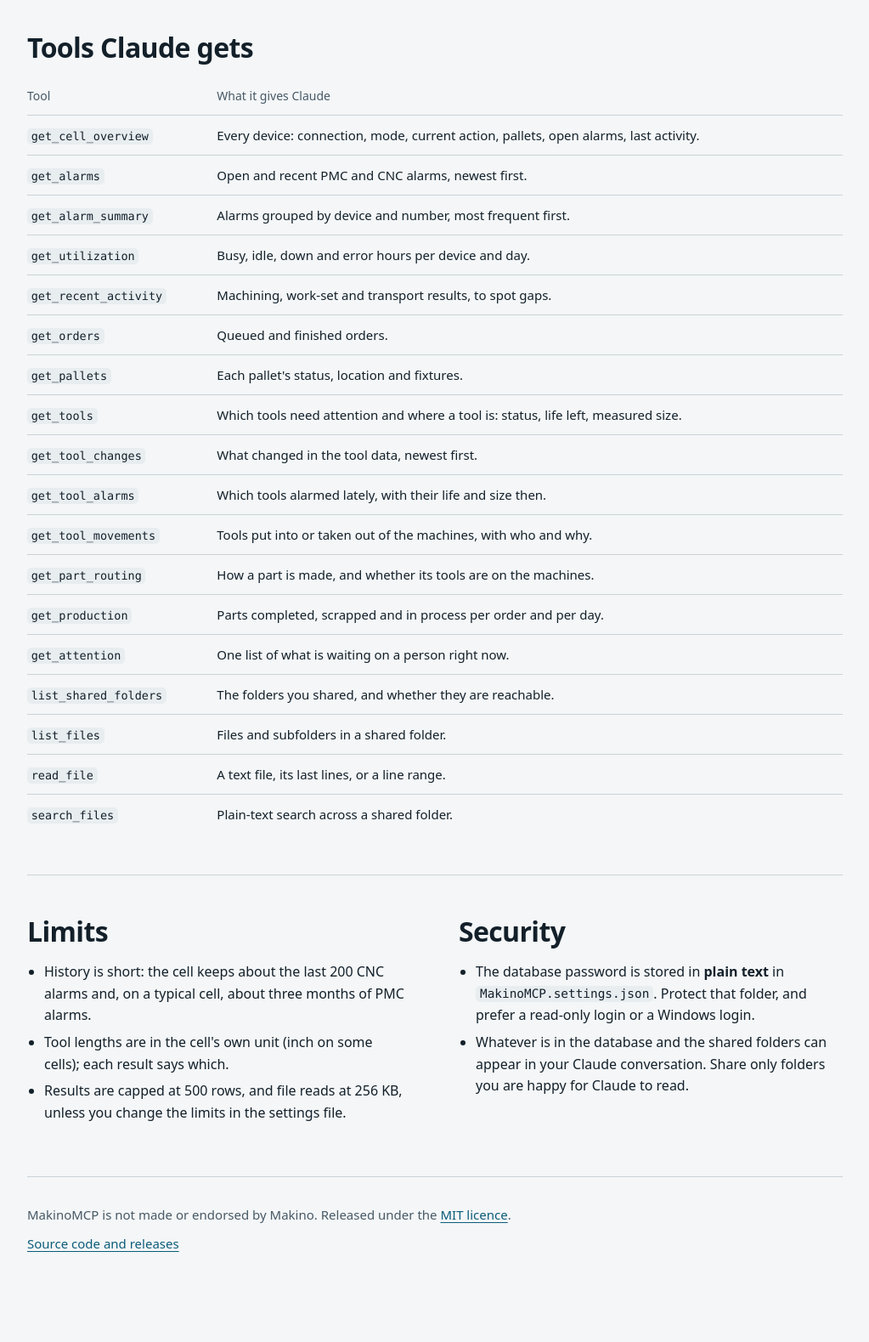
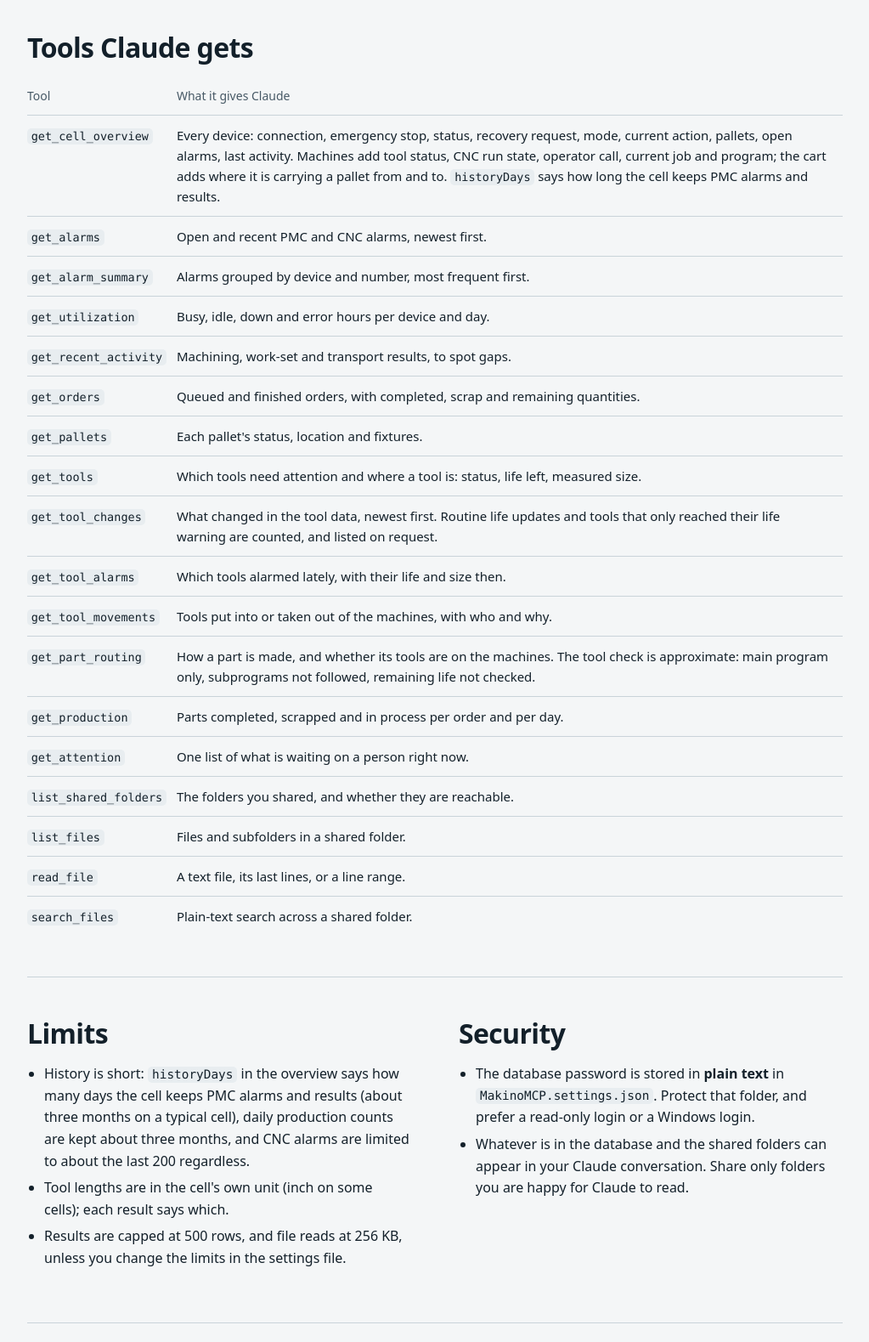
Before and after one commit to GHeart01/Machine_Companion, a plain HTML site: page site/index.html in a window 1280 px wide. Shown: the part 2620-4199 px from the top of the page at 85% size, without its empty margins (128-1151 px from the left). Before the commit the page ends 4161 px from the top, so only its background shows below. Drawn offline with Linux system fonts and the light colour scheme.

Commit message:
docs: README, site and CLAUDE.md match the 0.2 tools
- README/site tool rows: overview's 0.2 fields, order quantities, routing's
  approximate tool check, tool changes' counted life warnings.
- README limits: historyDays covers PMC alarms and results, daily counts about
  three months, CNC alarms about the last 200 regardless; tool status wording;
  logs "such as" and CNC alarm text in Message .ini files (other devices' text
  is in .mdb files).
- CLAUDE.md: how older cells degrade in 0.2 (required table per tool, optional
  sections in notAvailable), vendor-view fallbacks incl. ViewOrders and
  ViewDayOrderCompletedQty, includeTools is an opt-out.

Co-Authored-By: Claude Opus 5.5 <noreply@anthropic.com>

```diff
--- a/site/index.html
+++ b/site/index.html
@@ -241,18 +241,18 @@ footer p { margin: 0 0 10px; max-width: 40rem; }
       <table class="tools">
         <thead><tr><th scope="col">Tool</th><th scope="col">What it gives Claude</th></tr></thead>
         <tbody>
-          <tr><td><code>get_cell_overview</code></td><td>Every device: connection, mode, current action, pallets, open alarms, last activity.</td></tr>
+          <tr><td><code>get_cell_overview</code></td><td>Every device: connection, emergency stop, status, recovery request, mode, current action, pallets, open alarms, last activity. Machines add tool status, CNC run state, operator call, current job and program; the cart adds where it is carrying a pallet from and to. <code>historyDays</code> says how long the cell keeps PMC alarms and results.</td></tr>
           <tr><td><code>get_alarms</code></td><td>Open and recent PMC and CNC alarms, newest first.</td></tr>
           <tr><td><code>get_alarm_summary</code></td><td>Alarms grouped by device and number, most frequent first.</td></tr>
           <tr><td><code>get_utilization</code></td><td>Busy, idle, down and error hours per device and day.</td></tr>
           <tr><td><code>get_recent_activity</code></td><td>Machining, work-set and transport results, to spot gaps.</td></tr>
-          <tr><td><code>get_orders</code></td><td>Queued and finished orders.</td></tr>
+          <tr><td><code>get_orders</code></td><td>Queued and finished orders, with completed, scrap and remaining quantities.</td></tr>
           <tr><td><code>get_pallets</code></td><td>Each pallet's status, location and fixtures.</td></tr>
           <tr><td><code>get_tools</code></td><td>Which tools need attention and where a tool is: status, life left, measured size.</td></tr>
-          <tr><td><code>get_tool_changes</code></td><td>What changed in the tool data, newest first.</td></tr>
+          <tr><td><code>get_tool_changes</code></td><td>What changed in the tool data, newest first. Routine life updates and tools that only reached their life warning are counted, and listed on request.</td></tr>
           <tr><td><code>get_tool_alarms</code></td><td>Which tools alarmed lately, with their life and size then.</td></tr>
           <tr><td><code>get_tool_movements</code></td><td>Tools put into or taken out of the machines, with who and why.</td></tr>
-          <tr><td><code>get_part_routing</code></td><td>How a part is made, and whether its tools are on the machines.</td></tr>
+          <tr><td><code>get_part_routing</code></td><td>How a part is made, and whether its tools are on the machines. The tool check is approximate: main program only, subprograms not followed, remaining life not checked.</td></tr>
           <tr><td><code>get_production</code></td><td>Parts completed, scrapped and in process per order and per day.</td></tr>
           <tr><td><code>get_attention</code></td><td>One list of what is waiting on a person right now.</td></tr>
           <tr><td><code>list_shared_folders</code></td><td>The folders you shared, and whether they are reachable.</td></tr>
@@ -269,7 +269,7 @@ footer p { margin: 0 0 10px; max-width: 40rem; }
           <h2 class="t" id="limits">Limits</h2>
           <div class="prose">
             <ul class="plain">
-              <li>History is short: the cell keeps about the last 200 CNC alarms and, on a typical cell, about three months of PMC alarms.</li>
+              <li>History is short: <code>historyDays</code> in the overview says how many days the cell keeps PMC alarms and results (about three months on a typical cell), daily production counts are kept about three months, and CNC alarms are limited to about the last 200 regardless.</li>
               <li>Tool lengths are in the cell's own unit (inch on some cells); each result says which.</li>
               <li>Results are capped at 500 rows, and file reads at 256 KB, unless you change the limits in the settings file.</li>
             </ul>
```
Also changed, not shown: 2 other files.
